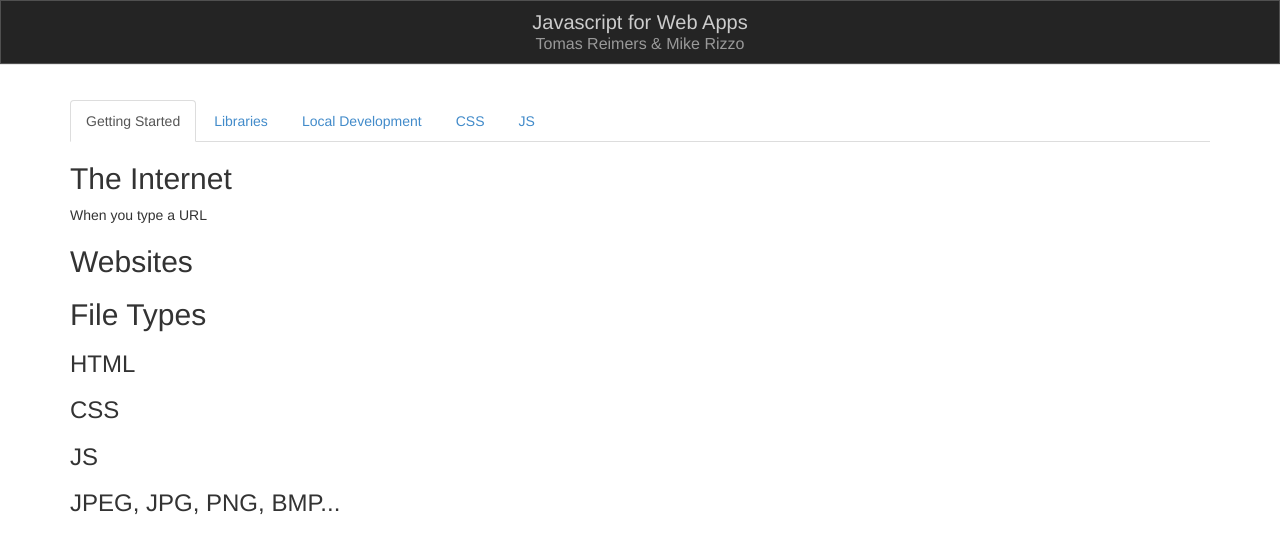
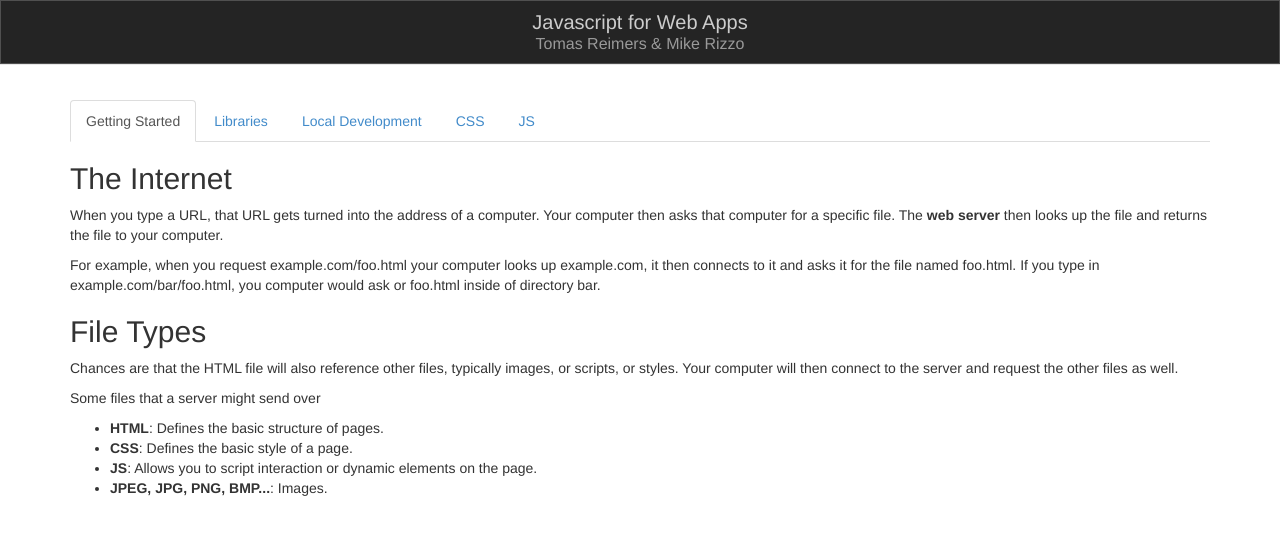
Before and after one commit to tomasreimers/cs50-seminar, a plain HTML site: page index.html in a window 1280 px wide. Drawn offline with Linux system fonts and the light colour scheme.

Commit message:
Finished web servers, begun dev

```diff
--- a/index.html
+++ b/index.html
@@ -44,57 +44,50 @@
                         The Internet
                     </h2>
                     <p>
-                        When you type a URL
+                        When you type a URL, that URL gets turned into the address of a computer. Your computer then asks that computer for a specific file. The <b>web server</b> then looks up the file and returns the file to your computer.
                     </p>
-                    <h2>
-                        Websites
-                    </h2>
                     <p>
-
+                        For example, when you request example.com/foo.html your computer looks up example.com, it then connects to it and asks it for the file named foo.html. If you type in example.com/bar/foo.html, you computer would ask or foo.html inside of directory bar.
                     </p>
                     <h2>
                         File Types
                     </h2>
                     <p>
-
+                        Chances are that the HTML file will also reference other files, typically images, or scripts, or styles. Your computer will then connect to the server and request the other files as well.
                     </p>
-                    <h3>
-                        HTML
-                    </h3>
                     <p>
-
-                    </p>
-                    <h3>
-                        CSS
-                    </h3>
-                    <p>
-
-                    </p>
-                    <h3>
-                        JS
-                    </h3>
-                    <p>
-
-                    </p>
-                    <h3>
-                        JPEG, JPG, PNG, BMP...
-                    </h3>
-                    <p>
-
-                    </p>
+                        Some files that a server might send over
+                    </P>
+                    <ul>
+                        <li>
+                            <b>HTML</b>: Defines the basic structure of pages.
+                        </li>
+                        <li>
+                            <b>CSS</b>: Defines the basic style of a page.
+                        </li>
+                        <li>
+                            <b>JS</b>: Allows you to script interaction or dynamic elements on the page.
+                        </li>
+                        <li>
+                            <b>JPEG, JPG, PNG, BMP...</b>: Images.
+                        </li>
+                    </ul>
                 </div>
                 <div class="tab-pane" id="dev">
                     <h2>
                         Localhost
                     </h2>
                     <p>
-
+                        Is a specific domain that tells the browser to skip the domain lookup process and treat your own computer as a web server.
                     </p>
                     <h2>
                         Permissions
                     </h2>
                     <p>
-
+                        Files have permissions regarding who may read, write, and execute them. There are three types of people who may be accessing a file, the owner, the group that owns the file, or everyone else.
+                    </p>
+                    <p>
+                        If you wanted to be able to read/write your own file, but no one else:
                     </p>
                     <h2>
                         index.html
```
